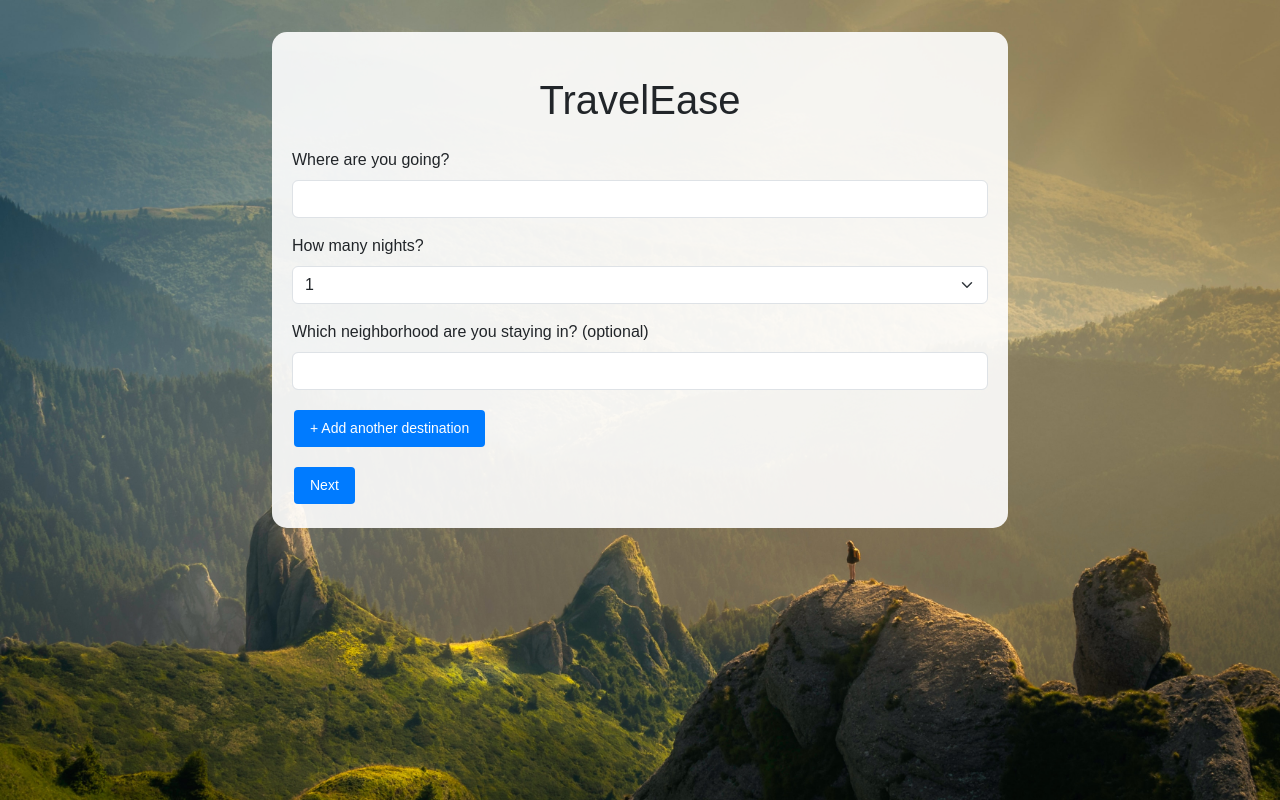
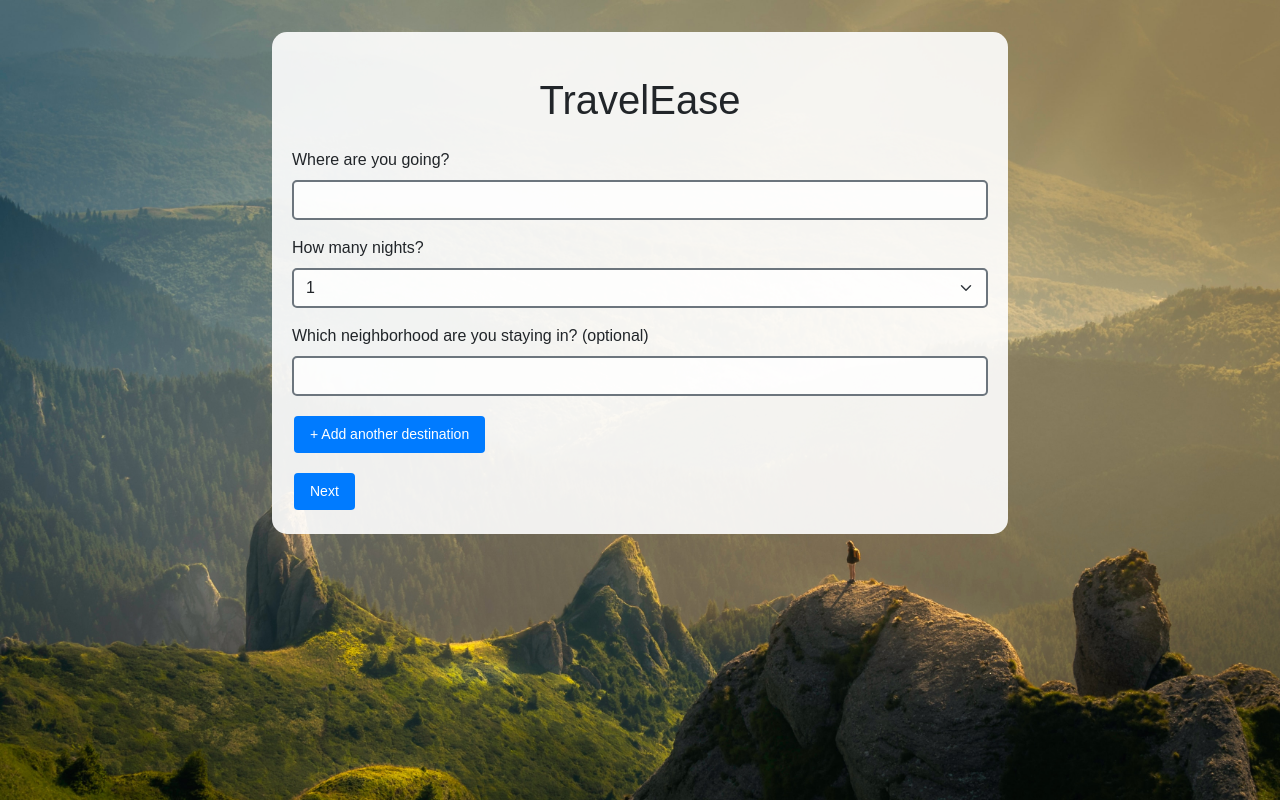
Before and after one commit to jbenadiva/travelease.ai, a Flask app: page / in a window 1280 px wide. Run offline with Flask 2, Linux system fonts and the light colour scheme.

Commit message:
UI and UX improvements on buttons, styling and how to multi-select

```diff
--- a/static/style.css
+++ b/static/style.css
@@ -1,3 +1,92 @@
+:root {
+  --primary-color: #182825;
+  --secondary-color: #016FB9;
+  --tertiary-color: #22AED1;
+}
+
+.result-header {
+  text-decoration: underline;
+}
+.custom-input {
+    border: 2px solid #6c757d;
+    border-radius: 5px;
+    background-color: rgba(255, 255, 255, 0.8);
+    transition: all 0.3s;
+}
+.previous-input {
+  font-weight: 600;
+  font-size: 1.1rem;
+  color: var(--primary-color);
+  margin-bottom: 1rem;
+}
+
+.custom-input:focus {
+    outline: none;
+    border-color: #007bff;
+    box-shadow: 0 0 5px rgba(0, 123, 255, 0.5);
+}
+
+/* Custom Dropdown Menu */
+.custom-select {
+    border: 2px solid #6c757d;
+    border-radius: 5px;
+    background-color: rgba(255, 255, 255, 0.8);
+    transition: all 0.3s;
+}
+
+.custom-select:focus {
+    outline: none;
+    border-color: #007bff;
+    box-shadow: 0 0 5px rgba(0, 123, 255, 0.5);
+}
+.btn-primary {
+  background-color: var(--secondary-color);
+  border-color: var(--secondary-color);
+}
+
+.btn-primary:hover {
+  background-color: var(--tertiary-color);
+  border-color: var(--tertiary-color);
+}
+
+.btn-secondary {
+  background-color: var(--tertiary-color);
+  border-color: var(--tertiary-color);
+}
+
+.btn-secondary:hover {
+  background-color: var(--secondary-color);
+  border-color: var(--secondary-color);
+}
+
+.btn-custom {
+  background-color: var(--secondary-color);
+  border-color: var(--secondary-color);
+}
+
+.btn-custom:hover {
+  background-color: var(--tertiary-color);
+  border-color: var(--tertiary-color);
+}
+
+/* Custom Button */
+.btn-custom {
+    background-color: #007bff;
+    border: none;
+    color: white;
+    padding: 8px 16px;
+    text-align: center;
+    text-decoration: none;
+    display: inline-block;
+    font-size: 14px;
+    border-radius: 5px;
+    transition: all 0.3s;
+}
+
+.btn-custom:hover {
+    background-color: #0056b3;
+}
+
 body {
     font-family: Arial, sans-serif;
     max-width: 800px;
@@ -47,7 +136,7 @@
 }
 
 .destination-group {
-    margin-bottom: 1rem;
+    margin-bottom: 2rem;
 }
 
 #selected-desires {
--- a/templates/index.html
+++ b/templates/index.html
@@ -16,46 +16,52 @@
                 <div id="destinations-container" class="mb-3">
                     <div id="destinations">
                         <div class="destination">
-                            <div class="mb-3">
+                            <!-- Input Field -->
+                            <div class="form-group mb-3">
                                 <label for="location" class="form-label">Where are you going?</label>
-                                <input type="text" class="form-control" name="location" required>
+                                <input type="text" class="form-control custom-input" name="location" required>
                             </div>
-                            <div class="mb-3">
+                            <!-- Dropdown Menu -->
+                            <div class="form-group mb-3">
                                 <label for="nights-1" class="form-label">How many nights?</label>
-                                <select class="form-select" name="nights[]" id="nights-1" required>
+                                <select class="form-select custom-select" name="nights[]" id="nights-1" required>
                                     {% for i in range(1, 7) %}
                                     <option value="{{ i }}">{{ i }}</option>
                                     {% endfor %}
                                 </select>
                             </div>
-                            <div class="mb-3">
+                            <!-- Input Field -->
+                            <div class="form-group mb-3">
                                 <label for="neighborhood" class="form-label">Which neighborhood are you staying in? (optional)</label>
-                                <input type="text" class="form-control" name="neighborhood">
+                                <input type="text" class="form-control custom-input" name="neighborhood">
                             </div>
                         </div>
                     </div>
                 </div>
-                <button type="button" class="btn btn-secondary mb-3" id="add-destination">+ Add another destination</button>
+                <!-- Button -->
+                <button type="button" class="btn btn-custom mb-3" id="add-destination">+ Add another destination</button>
                 <br>
-                <button type="button" class="btn btn-primary" id="next-step-1">Next</button>
+                <!-- Button -->
+                <button type="button" class="btn btn-custom" id="next-step-1">Next</button>
             </div>
            <div id="step-2" class="hidden">
-                <div class="mb-3">
-                    <label for="travel_desires" class="form-label">How do you like to travel?</label>
-                    <select class="form-select" name="travel_desires" multiple required>
-                        <option value="love hiking">Just give me hikes baby</option>
-                        <option value="museum connoisseur">Museum connoisseur</option>
-                        <option value="love history">History buff</option>
-                        <option value="relax">Relax, don't bother me before noon</option>
-                        <option value="soak up the culture">Let me soak up the culture in peace!</option>
-                    </select>
+    <h3>How do you like to travel?</h3>
+    <div id="travel-options">
+        <button type="button" class="btn btn-outline-primary travel-option" data-value="love hiking">+ Just give me hikes baby</button>
+        <button type="button" class="btn btn-outline-primary travel-option" data-value="museum connoisseur">+ Museum connoisseur</button>
+        <button type="button" class="btn btn-outline-primary travel-option" data-value="love history">+ History buff</button>
+        <button type="button" class="btn btn-outline-primary travel-option" data-value="relax">+ Relax, don't bother me before noon</button>
+        <button type="button" class="btn btn-outline-primary travel-option" data-value="soak up the culture">+ Let me soak up the culture in peace!</button>
     </div>
+    <input type="hidden" name="travel_desires" id="travel-desires-value" required>
+    <h4 class="mt-3">Your travel preferences:</h4>
+    <ul id="selected-preferences"></ul>
     <button type="submit" class="btn btn-success">Submit</button>
 </div>
     </form>
     {% if result %}
 <div class="container mt-3">
-    <h2>Your Itinerary:</h2>
+  <h2 class="result-header">Your Personalized Itinerary</h2>
   <div class="result-text">{{ result }}</div>
 </div>
 {% endif %}
@@ -63,6 +69,5 @@
 <script src="{{ url_for('static', filename='script.js') }}"></script>
 <script src="https://cdn.jsdelivr.net/npm/@popperjs/core@2.11.6/dist/umd/popper.min.js" integrity="sha384-oBqDVmMz4fnFO9gybBud7M4+rzstRz6iCP1VTC3xg4w3YqSo3Jt3h9M2/hgyW5C5" crossorigin="anonymous"></script>
 <script src="https://cdn.jsdelivr.net/npm/bootstrap@5.3.0-alpha1/dist/js/bootstrap.min.js" integrity="sha384-cn7l7gDp0eyniUwwAZgrzD06kc/tftFf19TOAs2zVinnD/C7E91j9yyk5//jjpt/" crossorigin="anonymous"></script>
-
 </body>
 </html>
```
Also changed, not shown: static/script.js (+41 -47 lines). Lines whose indentation alone changed are shown as unchanged.
